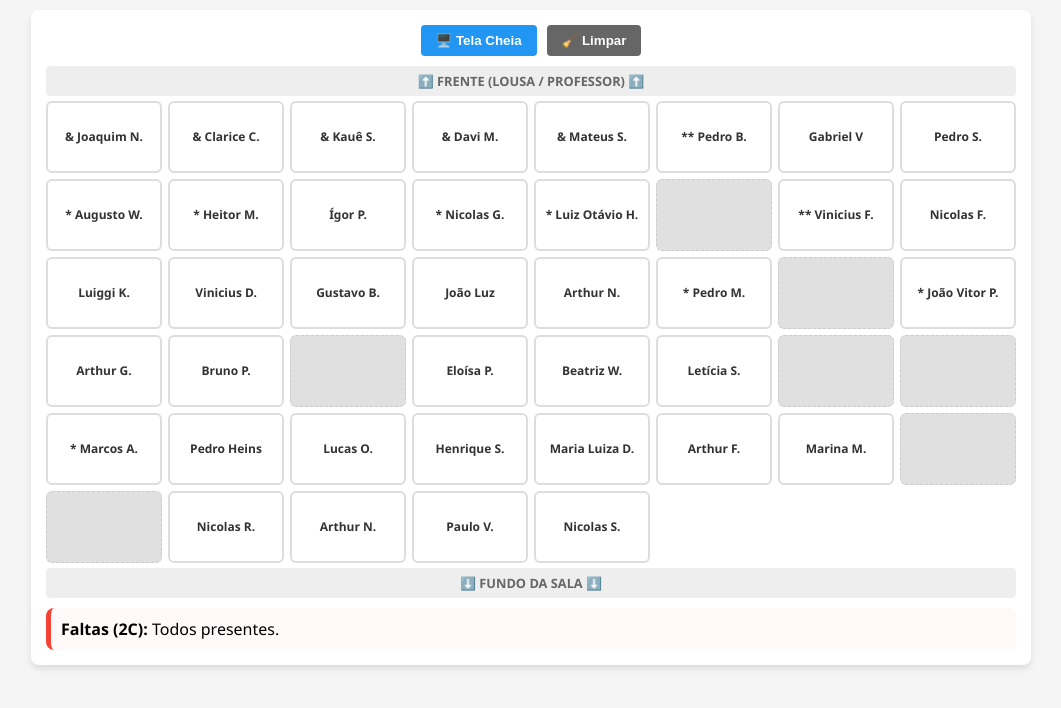
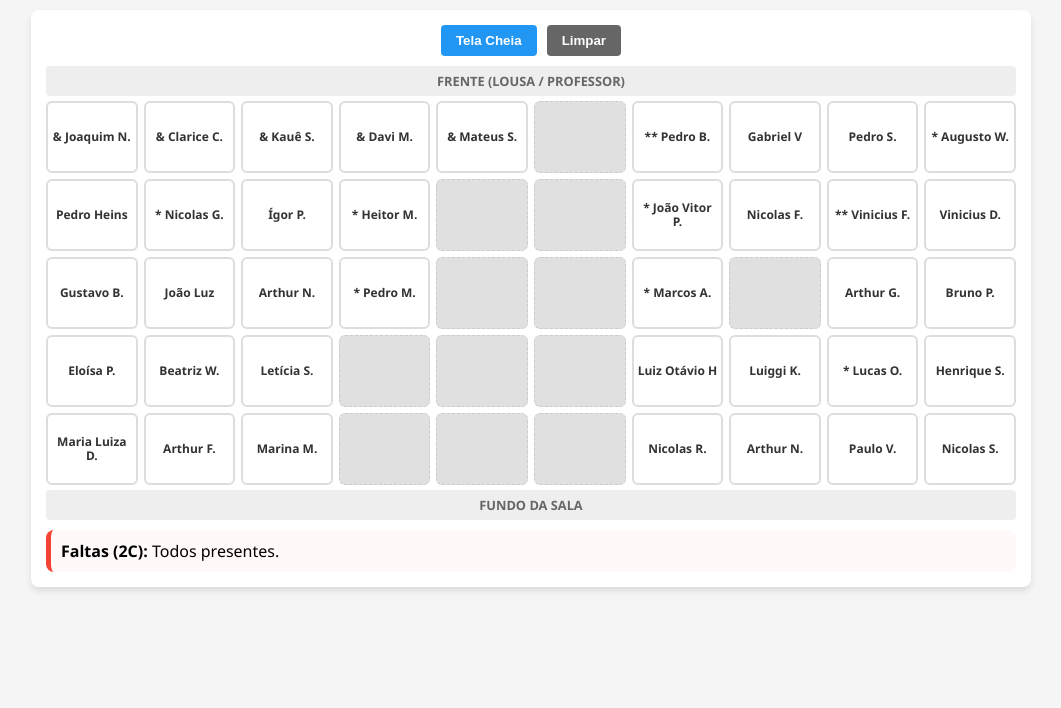
Before and after one commit to marcossc-beep/espelho_2C, a plain HTML site: page index.html in a window 1280 px wide. Shown: the whole page, without its empty margins (109-1170 px from the left). Drawn offline with Linux system fonts and the light colour scheme.

Commit message:
Update index.html

```diff
--- a/index.html
+++ b/index.html
@@ -67,14 +67,14 @@
             color: #666;
         }
 
+        /* Localize esta linha e mude de 8 para 10 */
         .grid-sala {
             display: grid;
-            grid-template-columns: repeat(8, 1fr); /* Mantido 8 colunas para padrão da sala */
+            grid-template-columns: repeat(10, 1fr); /* Alterado para 10 */
             gap: 6px;
             margin: 5px 0;
             flex-grow: 1;
         }
-
         .aluno {
             min-height: 60px;
             display: flex;
@@ -131,15 +131,15 @@
 
     <div class="container" id="area-estudo">
         <div class="controles">
-            <button class="btn-fullscreen" onclick="toggleFullScreen()">🖥️ Tela Cheia</button>
-            <button class="btn-reset" onclick="resetarChamada()">🧹 Limpar</button>
+            <button class="btn-fullscreen" onclick="toggleFullScreen()">Tela Cheia</button>
+            <button class="btn-reset" onclick="resetarChamada()">Limpar</button>
         </div>
 
-        <div class="label-direcao">⬆️ FRENTE (LOUSA / PROFESSOR) ⬆️</div>
+        <div class="label-direcao">FRENTE (LOUSA / PROFESSOR)</div>
 
         <div class="grid-sala" id="mapa"></div>
 
-        <div class="label-direcao">⬇️ FUNDO DA SALA ⬇️</div>
+        <div class="label-direcao">FUNDO DA SALA </div>
 
         <div class="resumo">
             <strong>Faltas (2C):</strong> <span id="lista-faltas">Nenhuma.</span>
@@ -147,13 +147,13 @@
     </div>
 
     <script>
-        // Nomes organizados para preencher as 8 colunas da sala
-        const layout = [
-            ["& Joaquim N.", "& Clarice C.", "& Kauê S.", "& Davi M.", "& Mateus S.", "** Pedro B.", "Gabriel V", "Pedro S.", "* Augusto W."],
-            ["* Heitor M.", "Ígor P.", "* Nicolas G.", "* Luiz Otávio H.", "", "** Vinicius F.", "Nicolas F.", "Luiggi K.", "Vinicius D."],
-            ["Gustavo B.", "João Luz", "Arthur N.", "* Pedro M.", "", "* João Vitor P.", "Arthur G.", "Bruno P.", ""],
-            ["Eloísa P.", "Beatriz W.", "Letícia S.", "", "", "* Marcos A.", "Pedro Heins", "Lucas O.", "Henrique S."],
-            ["Maria Luiza D.", "Arthur F.", "Marina M.", "", "", "Nicolas R.", "Arthur N.", "Paulo V.", "Nicolas S."]
+
+       const layout = [
+            ["& Joaquim N.", "& Clarice C.", "& Kauê S.", "& Davi M.", "& Mateus S.", "", "** Pedro B.", "Gabriel V", "Pedro S.", "* Augusto W."],
+            ["Pedro Heins", "* Nicolas G.", "Ígor P.", "* Heitor M.", "", "", "* João Vitor P.", "Nicolas F.", "** Vinicius F.", "Vinicius D."],
+            ["Gustavo B.", "João Luz", "Arthur N.", "* Pedro M.", "", "", "* Marcos A.", "", "Arthur G.", "Bruno P."],
+            ["Eloísa P.", "Beatriz W.", "Letícia S.", "", "", "", "Luiz Otávio H", "Luiggi K.", "* Lucas O.", "Henrique S."],
+            ["Maria Luiza D.", "Arthur F.", "Marina M.", "", "", "", "Nicolas R.", "Arthur N.", "Paulo V.", "Nicolas S."]
         ];
 
         let estados = JSON.parse(localStorage.getItem('chamada_2C_v8')) || {};
```
